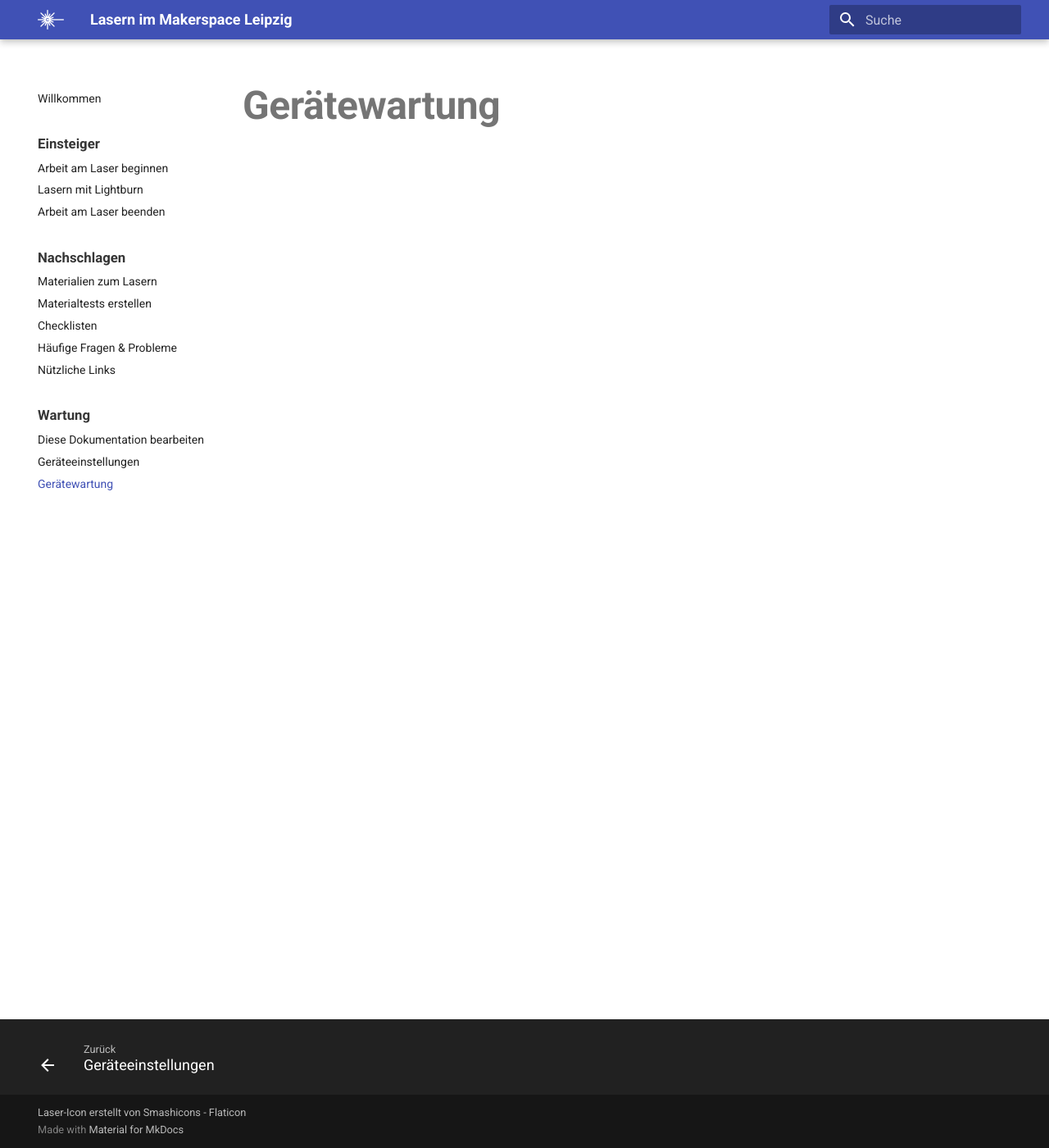
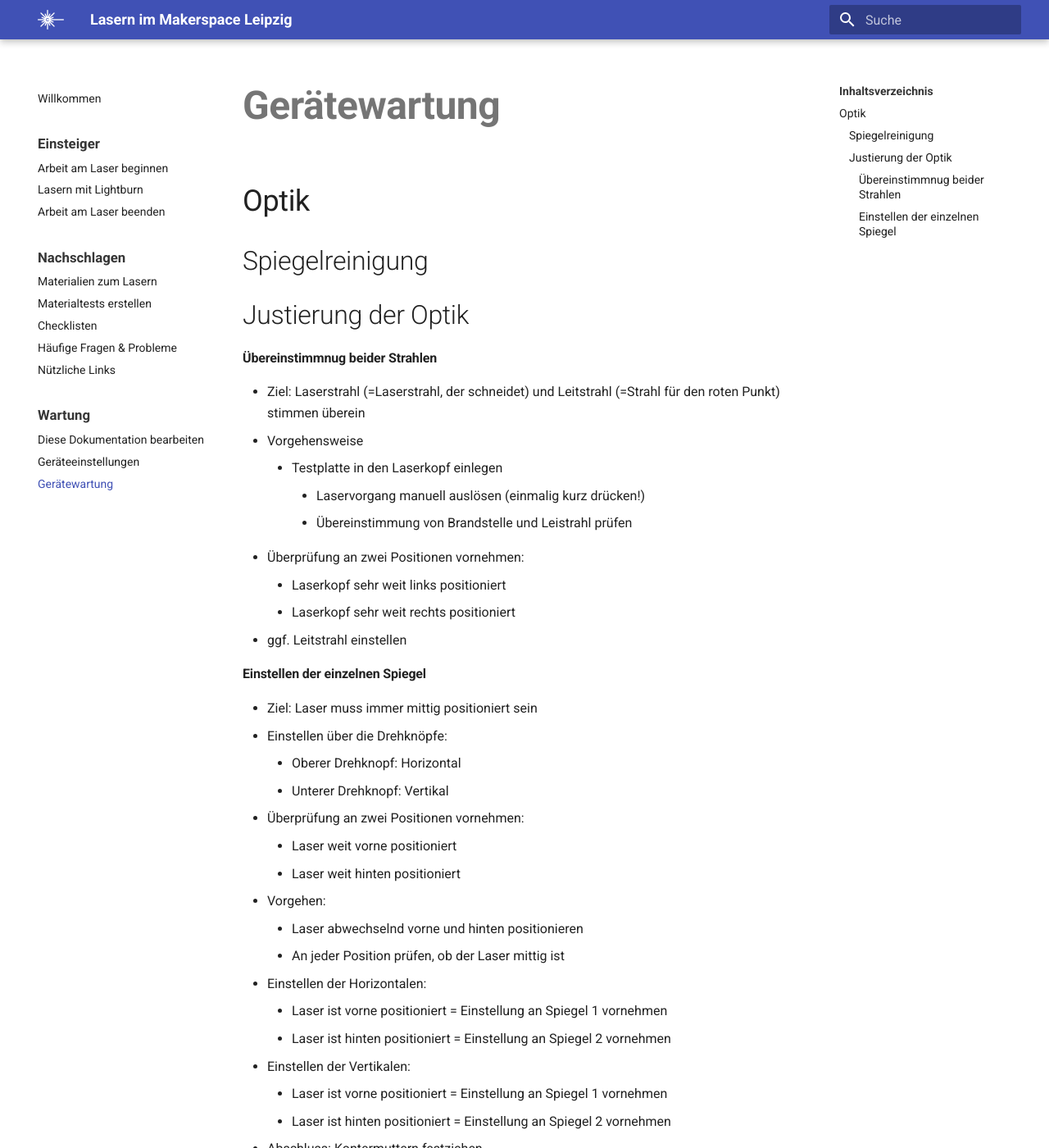
Before and after one commit to maker-space-leipzig/laser-dokumentation, an MkDocs documentation site: the page built from docs/wartung_gerätewartung.md, in a window 1280 px wide and 1400 px high. Shown: the whole window at 82% size. Built offline with MkDocs 1.6.1 and Material for MkDocs 9.7.7, drawn with Linux system fonts in a browser that asks for light colours.

Commit message:
Grobe Notizen zur Gerätewartung

```diff
--- a/docs/wartung_gerätewartung.md
+++ b/docs/wartung_gerätewartung.md
@@ -1 +1,37 @@
 # Gerätewartung
+
+## Optik
+
+### Spiegelreinigung
+
+### Justierung der Optik
+
+#### Übereinstimmnug beider Strahlen
+- Ziel: Laserstrahl (=Laserstrahl, der schneidet) und Leitstrahl (=Strahl für den roten Punkt) stimmen überein
+- Vorgehensweise
+  - Testplatte in den Laserkopf einlegen
+    - Laservorgang manuell auslösen (einmalig kurz drücken!)
+    - Übereinstimmung von Brandstelle und Leistrahl prüfen
+- Überprüfung an zwei Positionen vornehmen:
+  - Laserkopf sehr weit links positioniert
+  - Laserkopf sehr weit rechts positioniert
+- ggf. Leitstrahl einstellen
+
+#### Einstellen der einzelnen Spiegel
+- Ziel: Laser muss immer mittig positioniert sein
+- Einstellen über die Drehknöpfe:
+  - Oberer Drehknopf: Horizontal
+  - Unterer Drehknopf: Vertikal
+- Überprüfung an zwei Positionen vornehmen:
+  - Laser weit vorne positioniert
+  - Laser weit hinten positioniert
+- Vorgehen:
+  - Laser abwechselnd vorne und hinten positionieren
+  - An jeder Position prüfen, ob der Laser mittig ist
+- Einstellen der Horizontalen:
+  - Laser ist vorne positioniert = Einstellung an Spiegel 1 vornehmen
+  - Laser ist hinten positioniert = Einstellung an Spiegel 2 vornehmen
+- Einstellen der Vertikalen:
+  - Laser ist vorne positioniert = Einstellung an Spiegel 1 vornehmen
+  - Laser ist hinten positioniert = Einstellung an Spiegel 2 vornehmen
+- Abschluss: Kontermuttern festziehen
```
